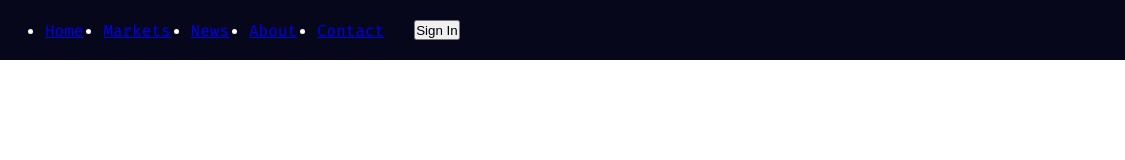
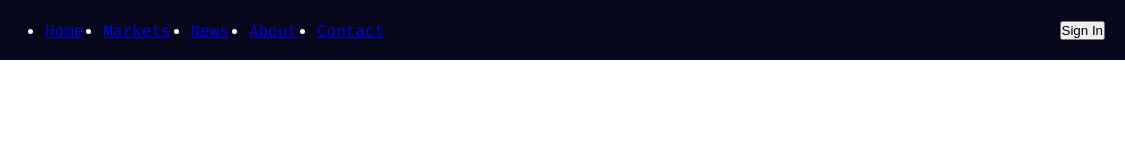
Before and after one commit to dudemaz/frontend-practice, a website built with Vite: page index.html in a window 1280 px wide. Shown: the full height of the page, 155-1280 px from the left. Built offline with nearby package versions, Linux system fonts and the light colour scheme; files whose address does not match are found by name.

Commit message:
style: add structure on header

```diff
--- a/src/styles/components/header.css
+++ b/src/styles/components/header.css
@@ -3,10 +3,12 @@
 #header {
   background-color: var(--bg-main);
   display: flex;
+  align-items: center;
+  justify-content: space-between;
   border: var(--border-muted);
   width: 100%;
-  height: 60px;
-  padding: 20px;
+  min-height: 60px;
+  padding: 0 20px;
   gap: 30px;
 }
 
@@ -16,18 +18,22 @@
 
 #nav-section {
   display: flex;
+  align-items: center;
+  gap: 30px;
 }
 
 #items-nav {
   display: flex;
   gap: 20px;
+  align-items: center;
 }
 
-#item-nav {
+.item-nav {
   color: var(--text-main);
 }
 
 #profile-section {
   display: flex;
-  justify-content: end;
+  margin-left: auto;
+  align-items: center;
 }
```
